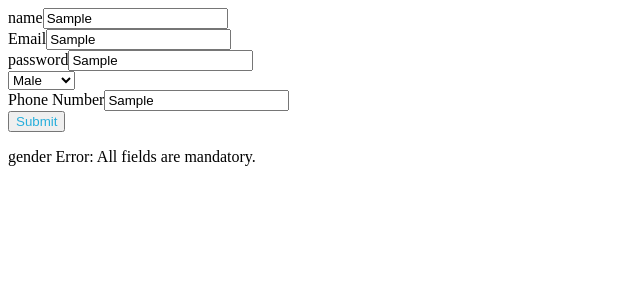
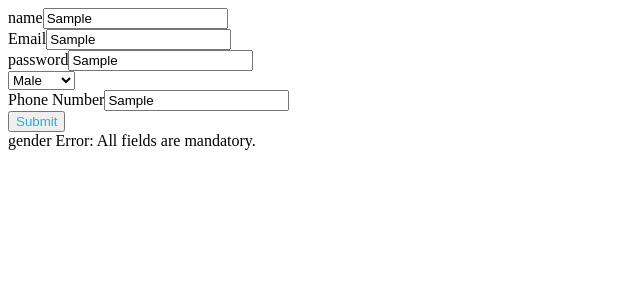
Before and after one commit to acciojob/signup-form-react-MrMi18, a React app: page / in a window 1280 px wide. Both pictures are taken after typing "Sample", "Sample", "Sample", "Sample" into the empty fields and a click on the button "Submit". Shown: the top 300 px of the page, without its empty margins (0-640 px from the left). Built offline with nearby package versions, Linux system fonts and the light colour scheme.

Commit message:
Span addded

```diff
--- a/src/components/App.js
+++ b/src/components/App.js
@@ -85,7 +85,7 @@ const App = () => {
         <br></br>
         <button type="submit" data-testid='submit'> Submit</button>
       </form>
-      {errorMessage && <p>{errorMessage}</p>}
+      {errorMessage && <span>{errorMessage}</span>}
     </div>
   )
 }
```
